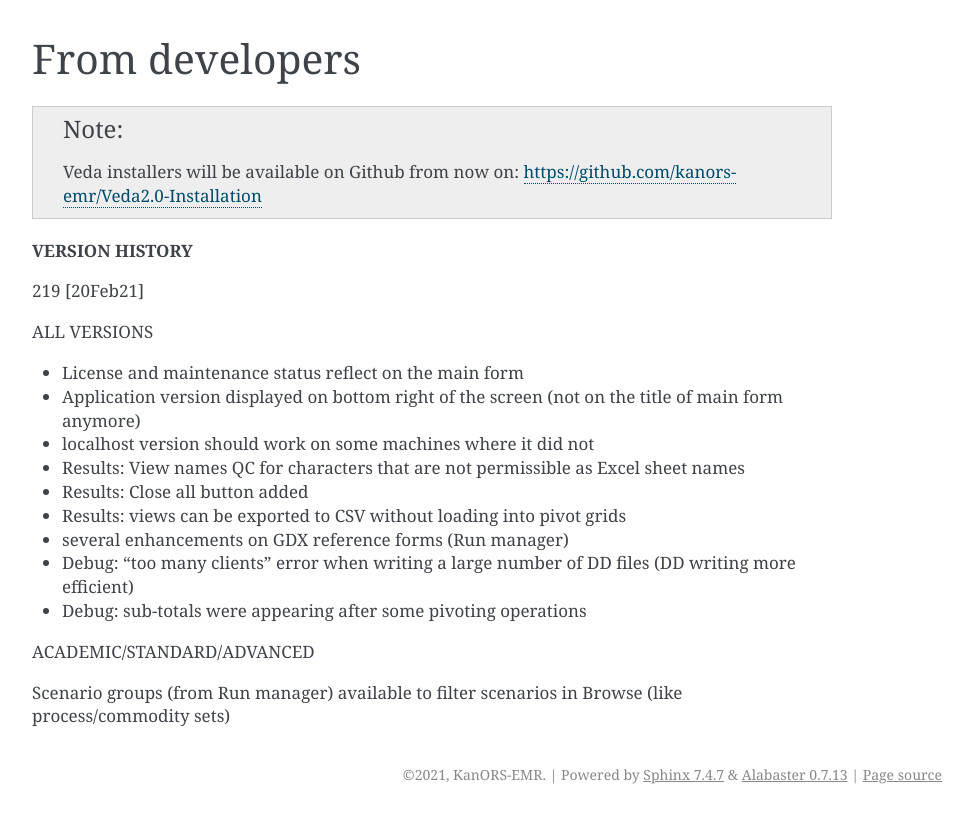
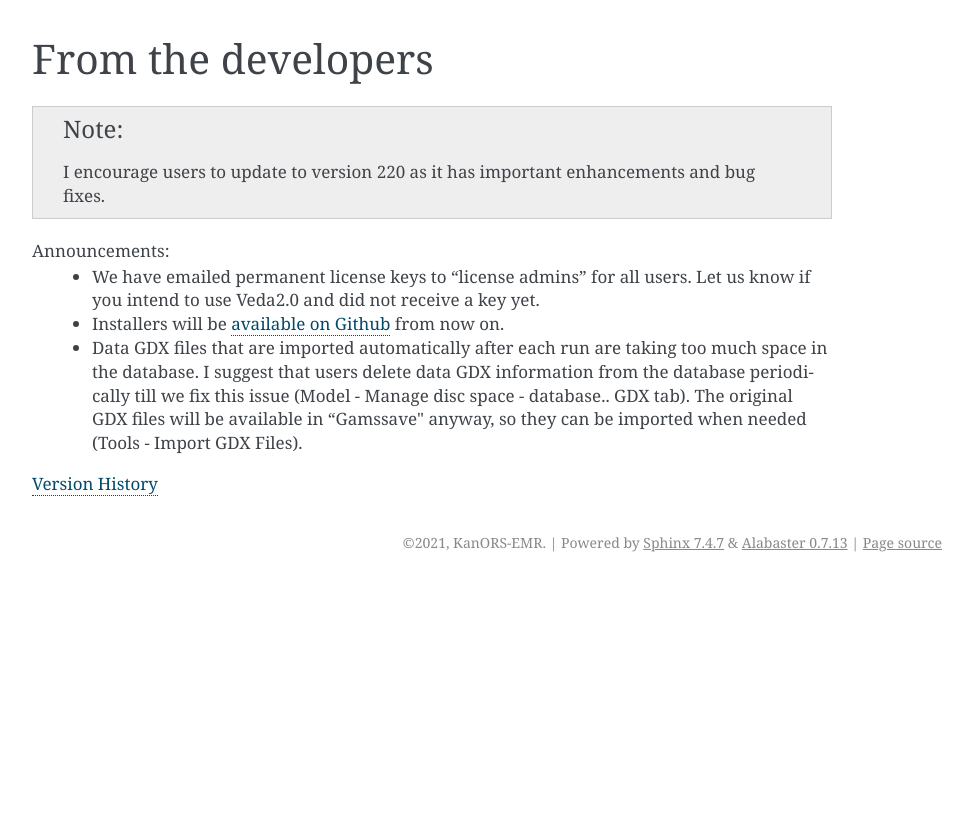
Before and after one commit to kanors-emr/Veda-start-page-news, a Sphinx documentation site: the page built from docs/source/index.rst, in a window 1280 px wide. Shown: the top 823 px of the page, without its empty margins (168-1141 px from the left). Built offline with Sphinx 7.4.7, drawn with Linux system fonts in a browser that asks for light colours.

Commit message:
starting...

```diff
--- a/docs/source/index.rst
+++ b/docs/source/index.rst
@@ -3,45 +3,20 @@
    You can adapt this file completely to your liking, but it should at least
    contain the root `toctree` directive.
 
-From developers
-================
+From the developers
+===================
 
 .. note::
-    Veda installers will be available on Github from now on: https://github.com/kanors-emr/Veda2.0-Installation
+    I encourage users to update to version 220 as it has important enhancements and bug fixes.
 
 
-**VERSION HISTORY**
-
-219 [20Feb21]
-
-ALL VERSIONS
+Announcements:
+   * We have emailed permanent license keys to "license admins" for all users. Let us know if you intend to use Veda2.0 and did not receive a key yet.
+   * Installers will be `available on Github <https://github.com/kanors-emr/Veda2.0-Installation>`_ from now on.
+   * Data GDX files that are imported automatically after each run are taking too much space in the database. I suggest that users delete data GDX information from the database periodically till we fix this issue (Model - Manage disc space - database.. GDX tab). The original GDX files will be available in "\Gamssave\" anyway, so they can be imported when needed (Tools - Import GDX Files).
 
 
-* License and maintenance status reflect on the main form
-
-* Application version displayed on bottom right of the screen (not on the title of main form anymore)
-
-* localhost version should work on some machines where it did not
-
-* Results: View names QC for characters that are not permissible as Excel sheet names
-
-* Results: Close all button added
-
-* Results: views can be exported to CSV without loading into pivot grids
-
-* several enhancements on GDX reference forms (Run manager)
-
-* Debug: "too many clients" error when writing a large number of DD files (DD writing more efficient)
-
-* Debug: sub-totals were appearing after some pivoting operations
-
-
-ACADEMIC/STANDARD/ADVANCED
-
-
-Scenario groups (from Run manager) available to filter scenarios in Browse (like process/commodity sets)
-
-
+`Version History <https://veda-documentation.readthedocs.io/en/latest/pages/version_history.html>`_
 
 .. .. toctree::
    :maxdepth: 2
```
